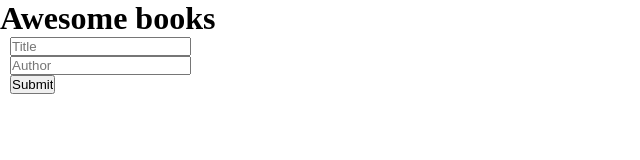
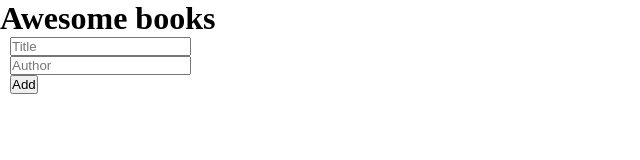
Before and after one commit to Alejandro-Bernal-M/Awesome-books, a plain HTML site: page index.html in a window 1280 px wide. Shown: the full height of the page, 0-640 px from the left. Drawn offline with Linux system fonts and the light colour scheme.

Commit message:
Changes on form button

```diff
--- a/index.html
+++ b/index.html
@@ -13,7 +13,7 @@
   <form class="add-form">
     <label> <input type="text" id="title" placeholder="Title"></label>
     <label> <input type="text" id="author" placeholder="Author"></label>
-    <label> <input type="submit" id="submit" placeholder="add"></label>
+    <label> <button type="submit" id="submit" >Add</button></label>
   </form>
   <script href="app.js"></script>
 </body>
```
